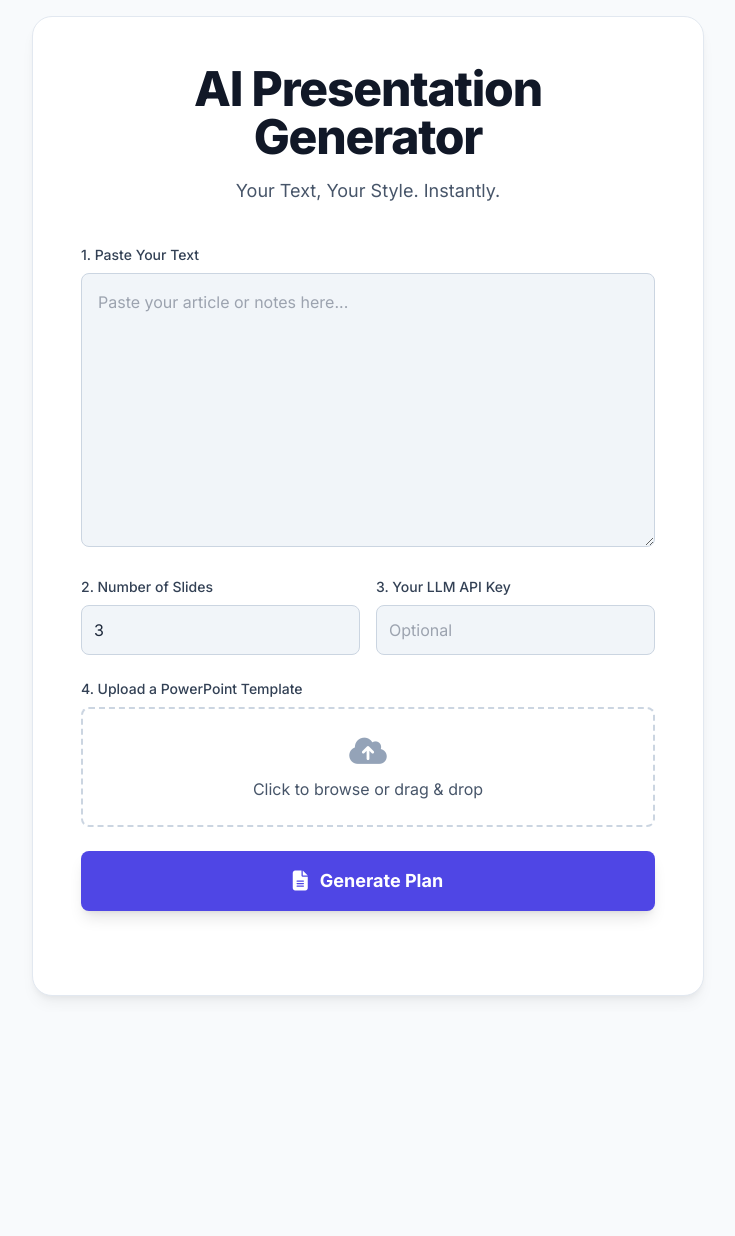
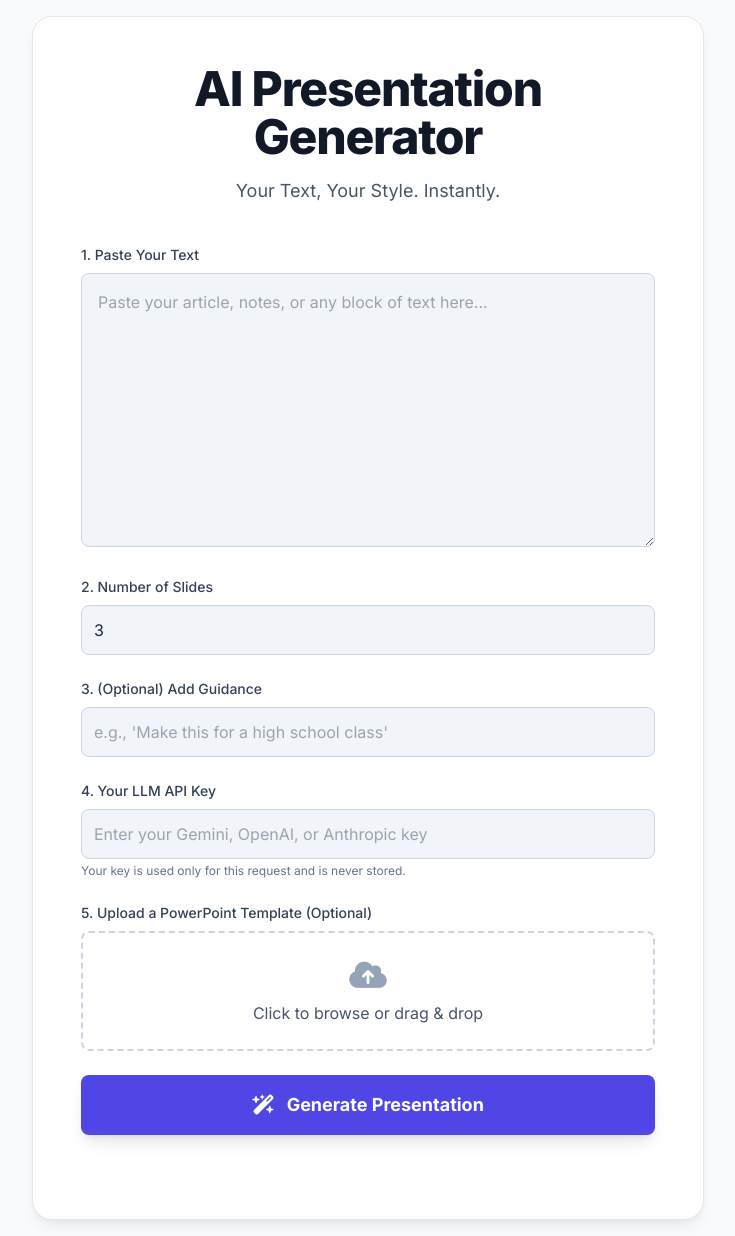
Before and after one commit to Sanjoli04/ppt-generator, a Flask app: page / in a window 1280 px wide. Shown: the whole page, without its empty margins (272-1007 px from the left). Before the commit the page ends 999 px from the top, so only its background shows below. Run offline with Flask 3, Linux system fonts and the light colour scheme; some libraries are stand-ins or nearby versions.

Commit message:
Update main.py to handle the font size, use a standard template if no template is provided else use the provided one. Update index.html, put template as an option..

```diff
--- a/main.py
+++ b/main.py
@@ -6,7 +6,6 @@ from flask import Flask, render_template, jsonify, request, send_file
 from langchain_core.prompts import ChatPromptTemplate
 from langchain_google_genai import ChatGoogleGenerativeAI
 from dotenv import load_dotenv
-# --- FIX: Import the necessary enums for text fitting ---
 from pptx.enum.text import MSO_AUTO_SIZE
 
 # --- 1. Setup and Configuration ---
@@ -57,14 +56,20 @@ def get_layout_from_template(prs, layout_name):
         return prs.slide_layouts[0]
     return prs.slide_layouts[1]
 
-def create_ppt_with_template(markdown_slides: str, template_file):
-    """Creates a PowerPoint presentation applying styles from a template file."""
-    prs = pptx.Presentation(template_file)
-
-    while len(prs.slides) > 0:
-        rId = prs.slides._sldIdLst[0].rId
-        prs.part.drop_rel(rId)
-        del prs.slides._sldIdLst[0]
+def create_ppt_with_template(markdown_slides: str, template_file=None):
+    """Creates a PowerPoint presentation, using a template file if provided."""
+    # --- FIX: Use the provided template or create a new presentation ---
+    if template_file:
+        prs = pptx.Presentation(template_file)
+        # Clear existing slides if a template is used
+        while len(prs.slides) > 0:
+            rId = prs.slides._sldIdLst[0].rId
+            prs.part.drop_rel(rId)
+            del prs.slides._sldIdLst[0]
+    else:
+        # If no template, create a fresh presentation object
+        prs = pptx.Presentation()
+    # --- End of Fix ---
 
     slides_content = [s.strip() for s in markdown_slides.strip().split('---') if s.strip()]
 
@@ -97,14 +102,12 @@ def create_ppt_with_template(markdown_slides: str, template_file):
 
             if body:
                 tf = body.text_frame
-                # --- FIX: Enable auto-fit for the body text ---
                 tf.auto_size = MSO_AUTO_SIZE.TEXT_TO_FIT_SHAPE
                 tf.clear()
                 for line in lines[1:]:
                     if line.startswith('-'):
                         p = tf.add_paragraph()
                         p.text = line.lstrip('- ').strip()
-                        # We can still set a base font size, but auto-fit will shrink it if needed.
                         p.font.size = Pt(18)
                         p.level = 0
 
@@ -123,10 +126,13 @@ def index():
 @app.route("/generate_presentation", methods=['POST'])
 def generate_presentation():
     """Single endpoint to handle all inputs and generate the presentation."""
-    if 'template_file' not in request.files:
-        return jsonify({"error": "No template file provided."}), 400
 
-    template_file = request.files['template_file']
+    # --- FIX: Handle optional template file ---
+    template_file = None
+    if 'template_file' in request.files and request.files['template_file'].filename != '':
+        template_file = request.files['template_file']
+    # --- End of Fix ---
+
     bulk_text = request.form.get('bulk_text', '')
     guidance = request.form.get('guidance', 'A standard professional presentation.')
     user_api_key = request.form.get('api_key', '')
--- a/templates/index.html
+++ b/templates/index.html
@@ -108,191 +72,124 @@
 
     <div class="w-full max-w-2xl mx-auto">
         <div class="professional-card p-8 md:p-12">
-            <!-- Step 1: Input Form -->
-            <div id="step-1-input">
             <div class="text-center mb-10">
-                    <h1 class="text-4xl md:text-5xl font-extrabold text-gray-900 tracking-tight">AI Presentation
-                        Generator</h1>
+                <h1 class="text-4xl md:text-5xl font-extrabold text-gray-900 tracking-tight">AI Presentation Generator
+                </h1>
                 <p class="text-slate-600 mt-4 text-lg">Your Text, Your Style. Instantly.</p>
             </div>
+
             <form id="ppt-form" class="space-y-6">
+                <!-- Bulk Text Input -->
                 <div>
                     <label for="bulk_text" class="block text-sm font-medium text-slate-700 mb-2">1. Paste Your
                         Text</label>
-                        <textarea id="bulk_text" rows="10" class="w-full p-4 rounded-lg"
-                            placeholder="Paste your article or notes here..."></textarea>
+                    <textarea id="bulk_text" name="bulk_text" rows="10" class="w-full p-4 rounded-lg"
+                        placeholder="Paste your article, notes, or any block of text here..."></textarea>
                 </div>
-                    <div class="grid grid-cols-2 gap-4">
+
+                <!-- Number of Slides -->
                 <div>
-                            <label for="number_of_slides" class="block text-sm font-medium text-slate-700 mb-2">2.
-                                Number of Slides</label>
-                            <input type="number" id="number_of_slides" class="w-full p-3 rounded-lg" value="3" min="2">
+                    <label for="number_of_slides" class="block text-sm font-medium text-slate-700 mb-2">2. Number of
+                        Slides</label>
+                    <input type="number" id="number_of_slides" name="number_of_slides" class="w-full p-3 rounded-lg"
+                        value="3" min="2">
                 </div>
+
+                <!-- Guidance Input -->
                 <div>
-                            <label for="api-key" class="block text-sm font-medium text-slate-700 mb-2">3. Your LLM API
+                    <label for="guidance" class="block text-sm font-medium text-slate-700 mb-2">3. (Optional) Add
+                        Guidance</label>
+                    <input type="text" id="guidance" name="guidance" class="w-full p-3 rounded-lg"
+                        placeholder="e.g., 'Make this for a high school class'">
+                </div>
+
+                <!-- API Key Input -->
+                <div>
+                    <label for="api-key" class="block text-sm font-medium text-slate-700 mb-2">4. Your LLM API
                         Key</label>
-                            <input type="password" id="api-key" class="w-full p-3 rounded-lg" placeholder="Optional">
+                    <input type="password" id="api-key" name="api-key" class="w-full p-3 rounded-lg"
+                        placeholder="Enter your Gemini, OpenAI, or Anthropic key">
+                    <p class="text-xs text-slate-500 mt-1">Your key is used only for this request and is never stored.
+                    </p>
                 </div>
-                    </div>
+
+                <!-- Template Upload -->
                 <div>
-                        <label for="template-file" class="block text-sm font-medium text-slate-700 mb-2">4. Upload a
-                            PowerPoint Template</label>
+                    <!-- FIX: Updated label to indicate it's optional -->
+                    <label class="block text-sm font-medium text-slate-700 mb-2">5. Upload a PowerPoint Template
+                        (Optional)</label>
                     <label for="template-file"
                         class="file-input-label w-full p-6 rounded-lg flex flex-col items-center justify-center text-center">
                         <i class="fas fa-cloud-upload-alt text-3xl text-slate-400 mb-2"></i>
                         <span id="file-name-display" class="text-slate-600">Click to browse or drag & drop</span>
                     </label>
-                        <input type="file" id="template-file" class="hidden" accept=".pptx,.potx">
+                    <input type="file" id="template-file" name="template-file" class="hidden" accept=".pptx,.potx">
                 </div>
-                    <button type="submit" id="plan-btn"
+
+                <!-- Submit Button -->
+                <button type="submit" id="generate-btn"
                     class="w-full text-white font-bold py-4 px-6 rounded-lg shadow-lg flex items-center justify-center space-x-3 btn-primary">
-                        <i class="fas fa-file-alt text-xl"></i>
-                        <span class="text-lg">Generate Plan</span>
-                        <div id="loading-spinner-1"
+                    <i class="fas fa-wand-magic-sparkles text-xl"></i>
+                    <span class="text-lg">Generate Presentation</span>
+                    <div id="loading-spinner"
                         class="hidden w-5 h-5 border-2 border-white border-t-transparent rounded-full animate-spin">
                     </div>
                 </button>
             </form>
-            </div>
-
-            <!-- Step 2: Review and Improvise -->
-            <div id="step-2-review" class="hidden">
-                <div class="text-center mb-6">
-                    <h2 class="text-3xl font-extrabold text-gray-900">Review & Refine</h2>
-                    <p class="text-slate-600 mt-2">Here's the AI's plan. You can download it or ask for an
-                        improvisation.</p>
-                </div>
-                <div id="plan-output" class="w-full p-4 rounded-lg overflow-y-auto"></div>
-                <div class="mt-6 space-y-4">
-                    <div>
-                        <label for="improvise_guidance"
-                            class="block text-sm font-medium text-slate-700 mb-2">Improvisation Guidance
-                            (Optional)</label>
-                        <input type="text" id="improvise_guidance" class="w-full p-3 rounded-lg"
-                            placeholder="e.g., 'Make it more formal' or 'Add more technical details'">
-                    </div>
-                    <div class="flex space-x-4">
-                        <button id="improvise-btn"
-                            class="w-full text-white font-bold py-4 px-6 rounded-lg shadow-lg flex items-center justify-center space-x-3 btn-secondary">
-                            <i class="fas fa-sync-alt text-xl"></i>
-                            <span class="text-lg">Improvise</span>
-                            <div id="loading-spinner-2"
-                                class="hidden w-5 h-5 border-2 border-white border-t-transparent rounded-full animate-spin">
-                            </div>
-                        </button>
-                        <button id="download-btn"
-                            class="w-full text-white font-bold py-4 px-6 rounded-lg shadow-lg flex items-center justify-center space-x-3 btn-primary">
-                            <i class="fas fa-download text-xl"></i>
-                            <span class="text-lg">Download PPT</span>
-                            <div id="loading-spinner-3"
-                                class="hidden w-5 h-5 border-2 border-white border-t-transparent rounded-full animate-spin">
-                            </div>
-                        </button>
-                    </div>
-                </div>
-            </div>
-
             <p id="error-message" class="text-red-600 text-center mt-4 h-5"></p>
         </div>
     </div>
 
     <script>
-        // DOM Elements
-        const step1 = document.getElementById('step-1-input');
-        const step2 = document.getElementById('step-2-review');
         const form = document.getElementById('ppt-form');
-        const planBtn = document.getElementById('plan-btn');
-        const improviseBtn = document.getElementById('improvise-btn');
-        const downloadBtn = document.getElementById('download-btn');
-        const planOutput = document.getElementById('plan-output');
+        const generateBtn = document.getElementById('generate-btn');
+        const loadingSpinner = document.getElementById('loading-spinner');
         const errorMessage = document.getElementById('error-message');
         const fileInput = document.getElementById('template-file');
         const fileNameDisplay = document.getElementById('file-name-display');
 
-        let currentMarkdownPlan = '';
-
         fileInput.addEventListener('change', () => {
-            fileNameDisplay.textContent = fileInput.files.length > 0 ? fileInput.files[0].name : 'Click to browse or drag & drop';
-        });
-
-        // --- Step 1: Generate Initial Plan ---
-        form.addEventListener('submit', async (event) => {
-            event.preventDefault();
-            if (!validateInitialForm()) return;
-
-            setLoadingState(planBtn, 'Planning...', true);
-
-            try {
-                const response = await fetch('/generate_plan', {
-                    method: 'POST',
-                    headers: { 'Content-Type': 'application/json' },
-                    body: JSON.stringify({
-                        bulk_text: document.getElementById('bulk_text').value,
-                        number_of_slides: parseInt(document.getElementById('number_of_slides').value, 10),
-                        api_key: document.getElementById('api-key').value,
-                        guidance: "A standard professional presentation."
-                    }),
-                });
-
-                if (!response.ok) throw new Error(await response.json().then(d => d.error));
-
-                const data = await response.json();
-                currentMarkdownPlan = data.markdown_plan;
-
-                step1.classList.add('hidden');
-                step2.classList.remove('hidden');
-                typewriterEffect(currentMarkdownPlan);
-
-            } catch (error) {
-                handleError(error);
-            } finally {
-                setLoadingState(planBtn, 'Generate Plan', false);
+            if (fileInput.files.length > 0) {
+                fileNameDisplay.textContent = fileInput.files[0].name;
+                fileNameDisplay.classList.add('font-semibold', 'text-indigo-600');
+            } else {
+                fileNameDisplay.textContent = 'Click to browse or drag & drop';
+                fileNameDisplay.classList.remove('font-semibold', 'text-indigo-600');
             }
         });
 
-        // --- Step 2a: Improvise Plan ---
-        improviseBtn.addEventListener('click', async () => {
-            setLoadingState(improviseBtn, 'Improvising...', true);
+        form.addEventListener('submit', async (event) => {
+            event.preventDefault();
+            errorMessage.textContent = '';
+
+            const formData = new FormData();
+            formData.append('bulk_text', document.getElementById('bulk_text').value);
+            formData.append('number_of_slides', document.getElementById('number_of_slides').value);
+            formData.append('guidance', document.getElementById('guidance').value);
+            formData.append('api_key', document.getElementById('api-key').value);
+
+            // --- FIX: Only append the file if one is selected ---
+            if (fileInput.files.length > 0) {
+                formData.append('template_file', fileInput.files[0]);
+            }
+            // --- End of Fix ---
+
+            generateBtn.disabled = true;
+            loadingSpinner.classList.remove('hidden');
+            generateBtn.querySelector('span').textContent = 'Generating...';
 
             try {
-                const response = await fetch('/improvise_plan', {
-                    method: 'POST',
-                    headers: { 'Content-Type': 'application/json' },
-                    body: JSON.stringify({
-                        markdown_plan: currentMarkdownPlan,
-                        api_key: document.getElementById('api-key').value,
-                        guidance: document.getElementById('improvise_guidance').value
-                    }),
-                });
+                const apiUrl = window.location.origin + '/generate_presentation';
 
-                if (!response.ok) throw new Error(await response.json().then(d => d.error));
-
-                const data = await response.json();
-                currentMarkdownPlan = data.markdown_plan;
-                typewriterEffect(currentMarkdownPlan);
-
-            } catch (error) {
-                handleError(error);
-            } finally {
-                setLoadingState(improviseBtn, 'Improvise', false);
-            }
-        });
-
-        // --- Step 2b: Download File ---
-        downloadBtn.addEventListener('click', async () => {
-            setLoadingState(downloadBtn, 'Creating...', true);
-
-            try {
-                const formData = new FormData();
-                formData.append('markdown_plan', currentMarkdownPlan);
-                formData.append('template_file', fileInput.files[0]);
-
-                const response = await fetch('/create_file', {
+                const response = await fetch(apiUrl, {
                     method: 'POST',
                     body: formData,
                 });
 
-                if (!response.ok) throw new Error(await response.json().then(d => d.error));
+                if (!response.ok) {
+                    const errorData = await response.json().catch(() => ({ error: 'An unknown server error occurred.' }));
+                    throw new Error(errorData.error || `Server error: ${response.statusText}`);
+                }
 
                 const blob = await response.blob();
                 const url = window.URL.createObjectURL(blob);
@@ -301,57 +198,18 @@
                 a.download = 'Generated-Presentation.pptx';
                 document.body.appendChild(a);
                 a.click();
+                window.URL.revokeObjectURL(url);
                 a.remove();
-                window.URL.revokeObjectURL(url);
 
             } catch (error) {
-                handleError(error);
+                console.error('Error:', error);
+                errorMessage.textContent = error.message;
             } finally {
-                setLoadingState(downloadBtn, 'Download PPT', false);
+                generateBtn.disabled = false;
+                loadingSpinner.classList.add('hidden');
+                generateBtn.querySelector('span').textContent = 'Generate Presentation';
             }
         });
-
-        // --- Helper Functions ---
-        function validateInitialForm() {
-            errorMessage.textContent = '';
-            if (!document.getElementById('bulk_text').value.trim()) {
-                errorMessage.textContent = 'Please provide the text for your presentation.';
-                return false;
-            }
-            if (fileInput.files.length === 0) {
-                errorMessage.textContent = 'Please upload a PowerPoint template file.';
-                return false;
-            }
-            return true;
-        }
-
-        function setLoadingState(button, text, isLoading) {
-            button.disabled = isLoading;
-            button.querySelector('span').textContent = text;
-            button.querySelector('div').classList.toggle('hidden', !isLoading);
-        }
-
-        function handleError(error) {
-            console.error('Error:', error);
-            errorMessage.textContent = error.message || 'An unknown error occurred.';
-        }
-
-        function typewriterEffect(text) {
-            let i = 0;
-            planOutput.innerHTML = '';
-            const cursor = '<span class="blinking-cursor">|</span>';
-
-            function type() {
-                if (i < text.length) {
-                    planOutput.innerHTML = text.substring(0, i + 1) + cursor;
-                    i++;
-                    setTimeout(type, 10); // Typing speed
-                } else {
-                    planOutput.innerHTML = text;
-                }
-            }
-            type();
-        }
     </script>
 </body>
 
```
Also changed, not shown: other parts of templates/index.html (+0 -36 lines). Lines whose indentation alone changed are shown as unchanged.
